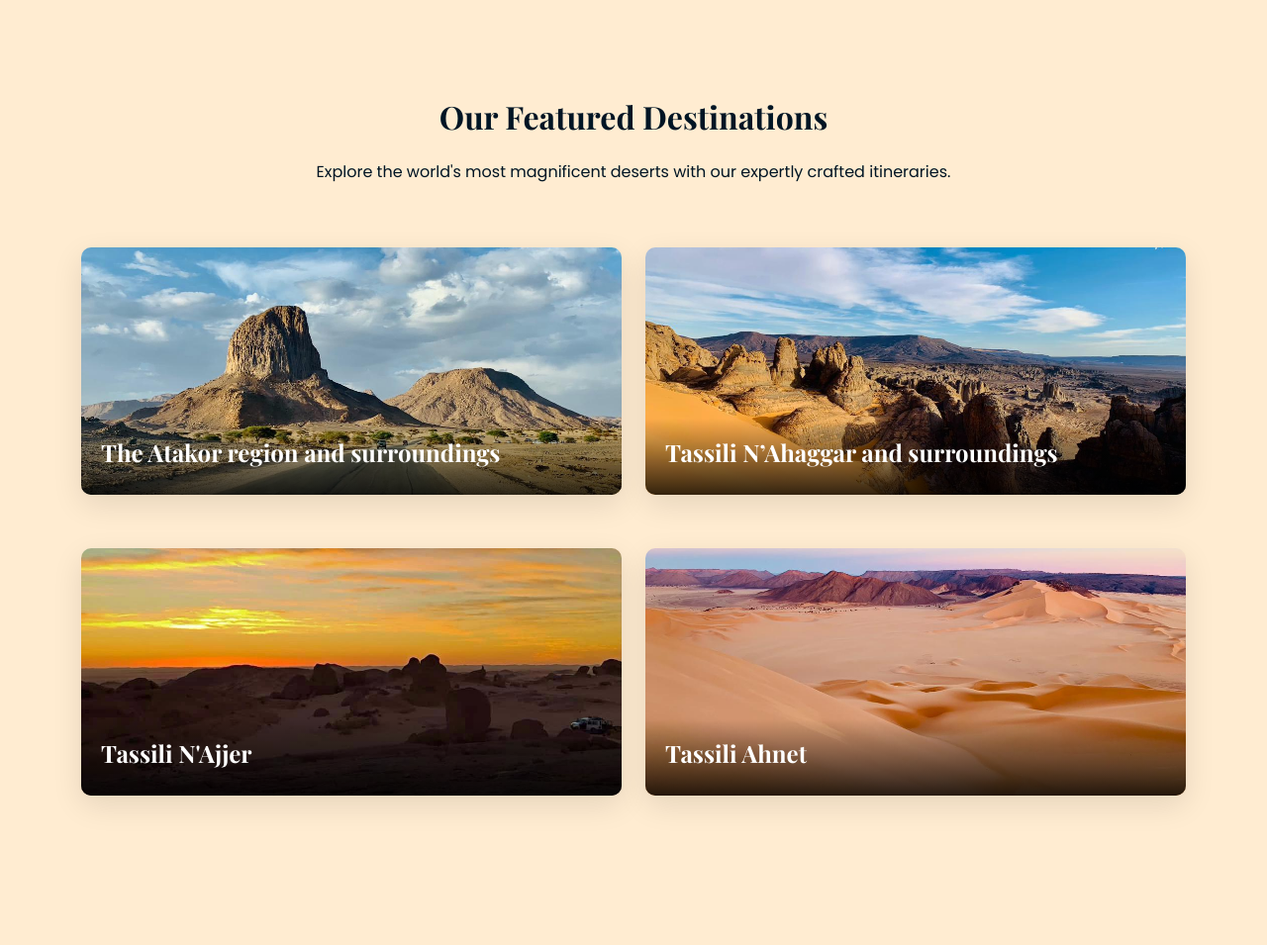
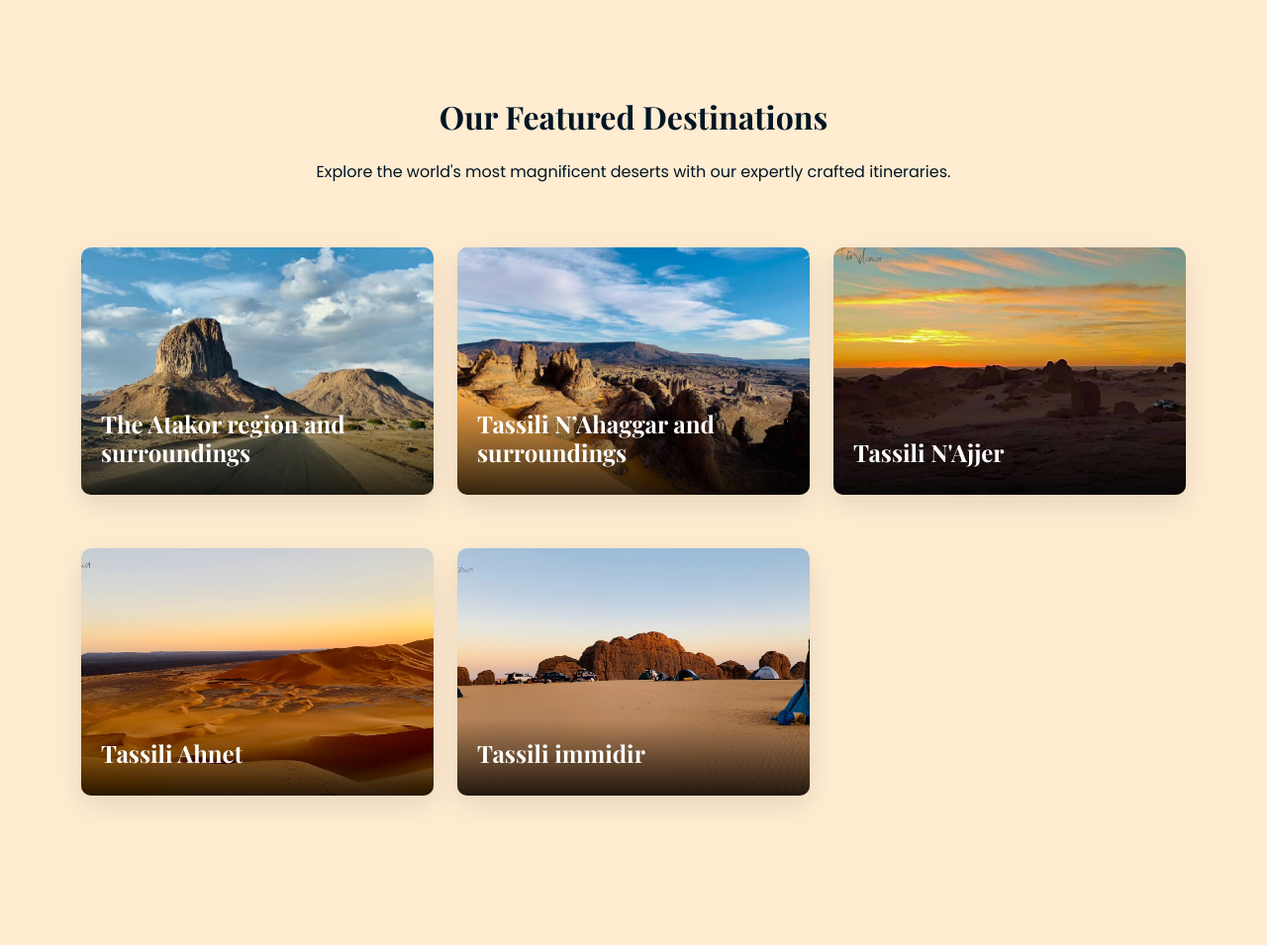
Before and after one commit to amraoui-mo7amed/travelAgency, a Django app: page / in a window 1280 px wide. Shown: the part 2082-3037 px from the top of the page at 99% size. Run offline with Django 5.2, Linux system fonts and the light colour scheme.

Commit message:
Refactor code structure for improved readability and maintainability

```diff
--- a/frontend/data.json
+++ b/frontend/data.json
@@ -23,6 +23,12 @@
             "name_en" : "Tassili Ahnet",
             "name_ar" : "تاسيلي أحنات",
             "image_path" : "images/destinations/Tassili_Ahnet.jpeg"
+        },
+        {
+            "name_fr": "Tassili immidir",
+            "name_en": "Tassili immidir",
+            "name_ar": "تاسيلي إمدير",
+            "image_path" : "images/destinations/TASSILI_IMMIDIRE.jpeg"
         }
     ],
     "food" : [
--- a/frontend/static/css/index.css
+++ b/frontend/static/css/index.css
@@ -217,8 +217,11 @@ h4 {
 
 /* Hero Section */
 .hero {
-    background: linear-gradient(rgba(58, 44, 42, 0.7), rgba(58, 44, 42, 0.7)),
-        url('https://images.unsplash.com/photo-1518544866330-95a2bec01e0f?ixlib=rb-4.0.3&ixid=M3wxMjA3fDB8MHxwaG90by1wYWdlfHx8fGVufDB8fHx8fA%3D%3D&auto=format&fit=crop&w=2070&q=80');
+    background: linear-gradient(
+            rgba(0, 0, 0, 0.5),
+            rgba(0, 0, 0, 0.5)
+        ),
+        url('/static/images/background.jpeg') no-repeat center center fixed;
     background-size: cover;
     background-position: center;
     min-height: 100vh;
--- a/frontend/templates/frontend/index.html
+++ b/frontend/templates/frontend/index.html
@@ -7,6 +7,7 @@
 <html lang={{ LANGUAGE_CODE }}>
     <head>
         <meta charset="UTF-8" />
+        <link rel="shortcut icon" href="{% static "images/favicon.jpeg" %}" type="image/x-icon">
         <meta name="viewport" content="width=device-width, initial-scale=1.0" />
         <title>{% trans "Timidoua Travel | " %}
             {% block subtitle %}
@@ -243,7 +244,7 @@
                     </div>
                     <div class="row">
                         {% for destination in destinations %}
-                            <div class="col-md-6 col-lg-6 mb-4 animate-on-scroll">
+                            <div class="col-md-6 col-lg-4 mb-4 animate-on-scroll">
                                 <div class="destination-card">
                                     <img src="{% static destination.image_path %}"
                                          {% if LANGUAGE_CODE == 'ar' %} alt="{{ destination.name_ar }}" {% elif LANGUAGE_CODE == 'fr' %} alt="{{ destination.name_fr }}" {% else %} alt="{{ destination.name_en }}" {% endif %}
@@ -604,7 +605,7 @@
         {% block whatsapp %}
             <!-- WhatsApp Float -->
             <div class="whatsapp-float">
-                <a href="https://wa.me/1234567890" target="_blank" class="whatsapp-link">
+                <a href="https://wa.me/+213541393182" target="_blank" class="whatsapp-link">
                     <i class="fab fa-whatsapp"></i>
                 </a>
             </div>
```
Also changed, not shown: frontend/static/images/background.jpeg (added), frontend/static/images/destinations/TASSILI_IMMIDIRE.jpeg (added), frontend/static/images/destinations/Tassili_Ahnet.jpeg, frontend/static/images/destinations/Tassili_Ahnet1.jpeg (added), frontend/static/images/favicon.jpeg (added), requirements.txt (line endings or trailing spaces).
